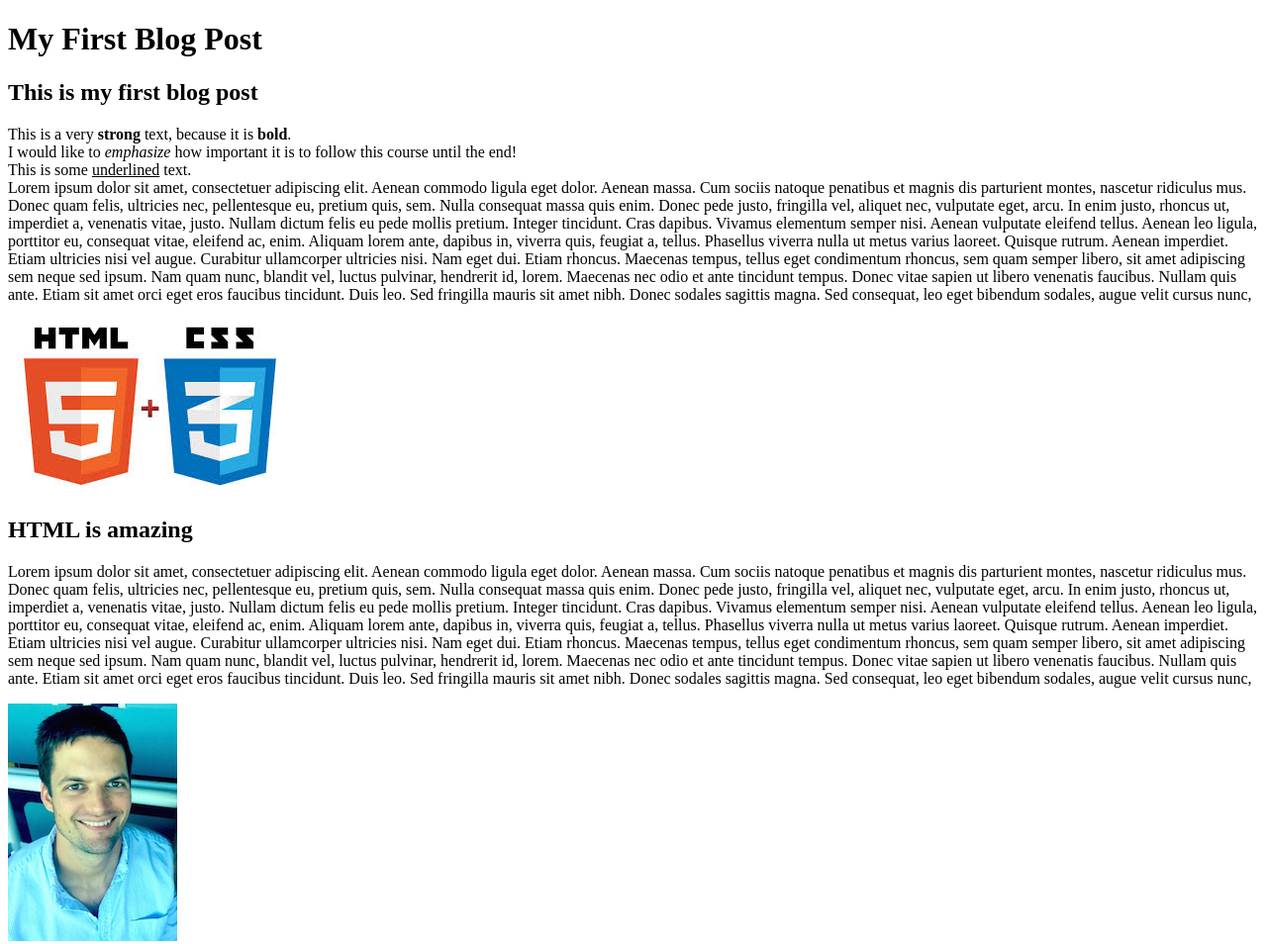
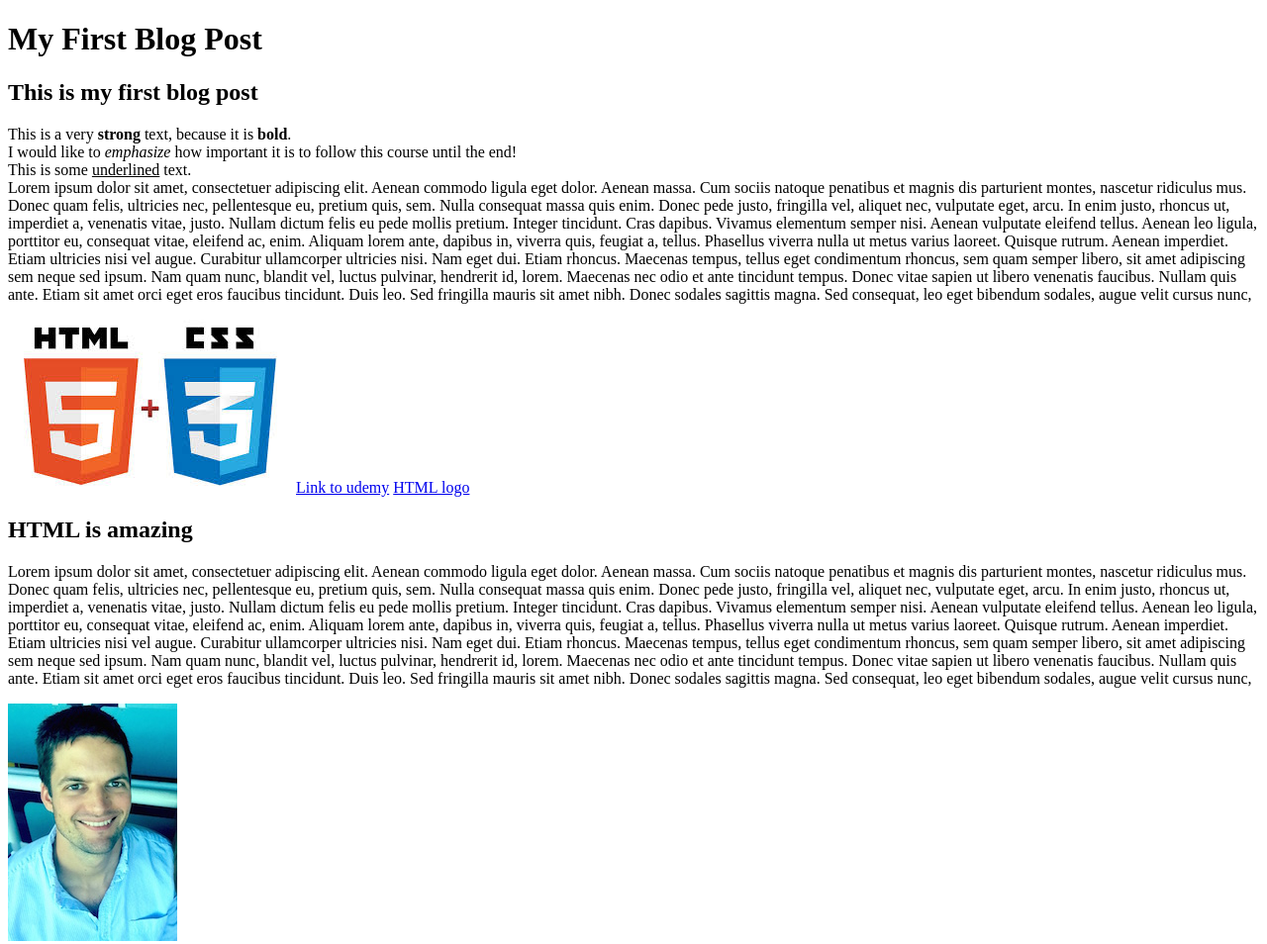
Before and after one commit to cjpuskar/Blog-Post, a website: page client/index.html in a window 1280 px wide. Shown: the top 954 px of the page at 99% size. Drawn offline with Linux system fonts and the light colour scheme.

Commit message:
[feat]: add link to udemy and link to html logo

```diff
--- a/client/index.html
+++ b/client/index.html
@@ -17,6 +17,9 @@
 
         <img src="public/images/logo.jpeg" alt="The HTML5 logo">
 
+        <a href="http://www.udemy.com" target="_blank">Link to udemy</a>
+        <a href="public/images/logo.jpg" target="_blank">HTML logo</a>
+
         <h2>HTML is amazing</h2>
         <p>
             Lorem ipsum dolor sit amet, consectetuer adipiscing elit. Aenean commodo ligula eget dolor. Aenean massa. Cum sociis natoque penatibus et magnis dis parturient montes, nascetur ridiculus mus. Donec quam felis, ultricies nec, pellentesque eu, pretium quis, sem. Nulla consequat massa quis enim. Donec pede justo, fringilla vel, aliquet nec, vulputate eget, arcu. In enim justo, rhoncus ut, imperdiet a, venenatis vitae, justo. Nullam dictum felis eu pede mollis pretium. Integer tincidunt. Cras dapibus. Vivamus elementum semper nisi. Aenean vulputate eleifend tellus. Aenean leo ligula, porttitor eu, consequat vitae, eleifend ac, enim. Aliquam lorem ante, dapibus in, viverra quis, feugiat a, tellus. Phasellus viverra nulla ut metus varius laoreet. Quisque rutrum. Aenean imperdiet. Etiam ultricies nisi vel augue. Curabitur ullamcorper ultricies nisi. Nam eget dui. Etiam rhoncus. Maecenas tempus, tellus eget condimentum rhoncus, sem quam semper libero, sit amet adipiscing sem neque sed ipsum. Nam quam nunc, blandit vel, luctus pulvinar, hendrerit id, lorem. Maecenas nec odio et ante tincidunt tempus. Donec vitae sapien ut libero venenatis faucibus. Nullam quis ante. Etiam sit amet orci eget eros faucibus tincidunt. Duis leo. Sed fringilla mauris sit amet nibh. Donec sodales sagittis magna. Sed consequat, leo eget bibendum sodales, augue velit cursus nunc,
```
